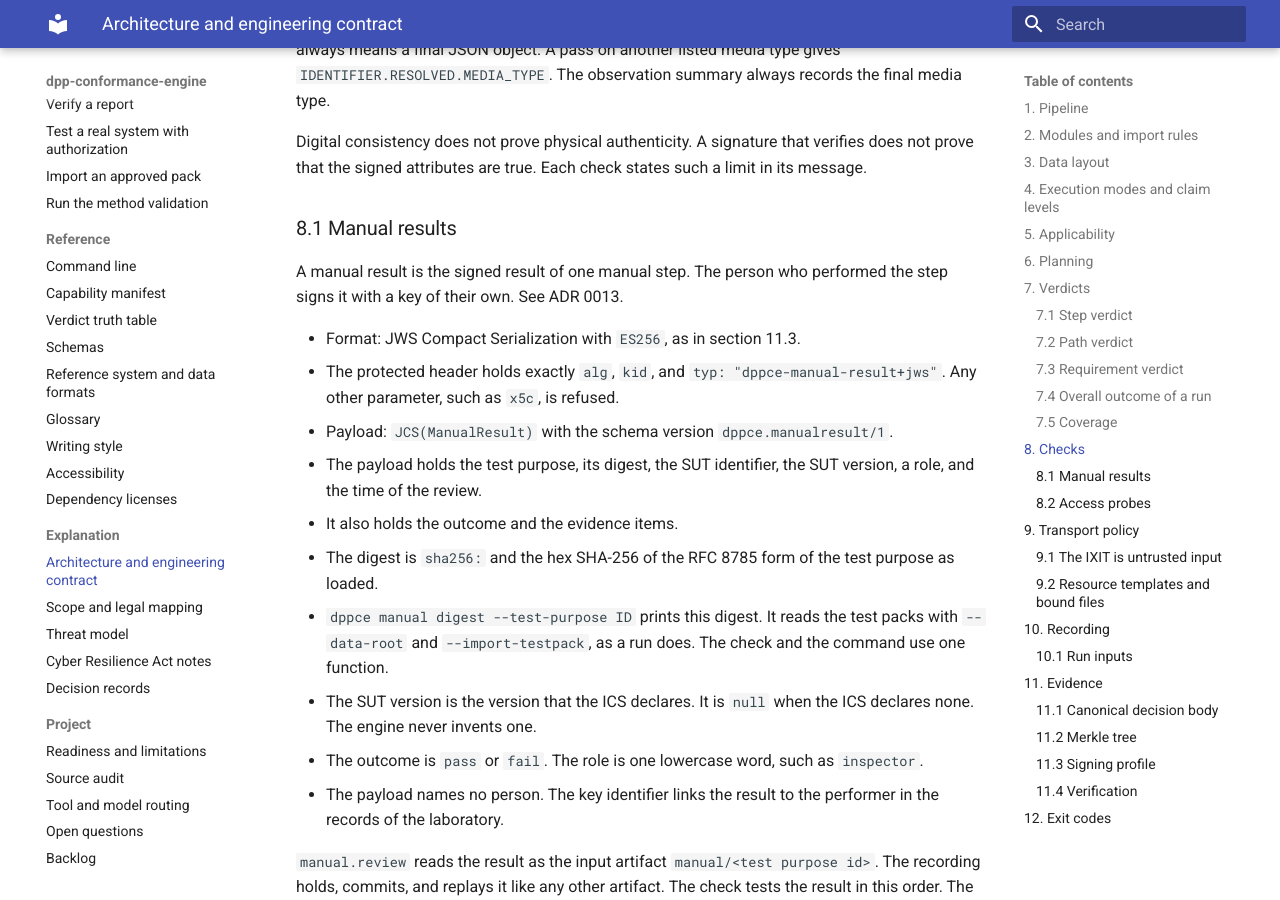
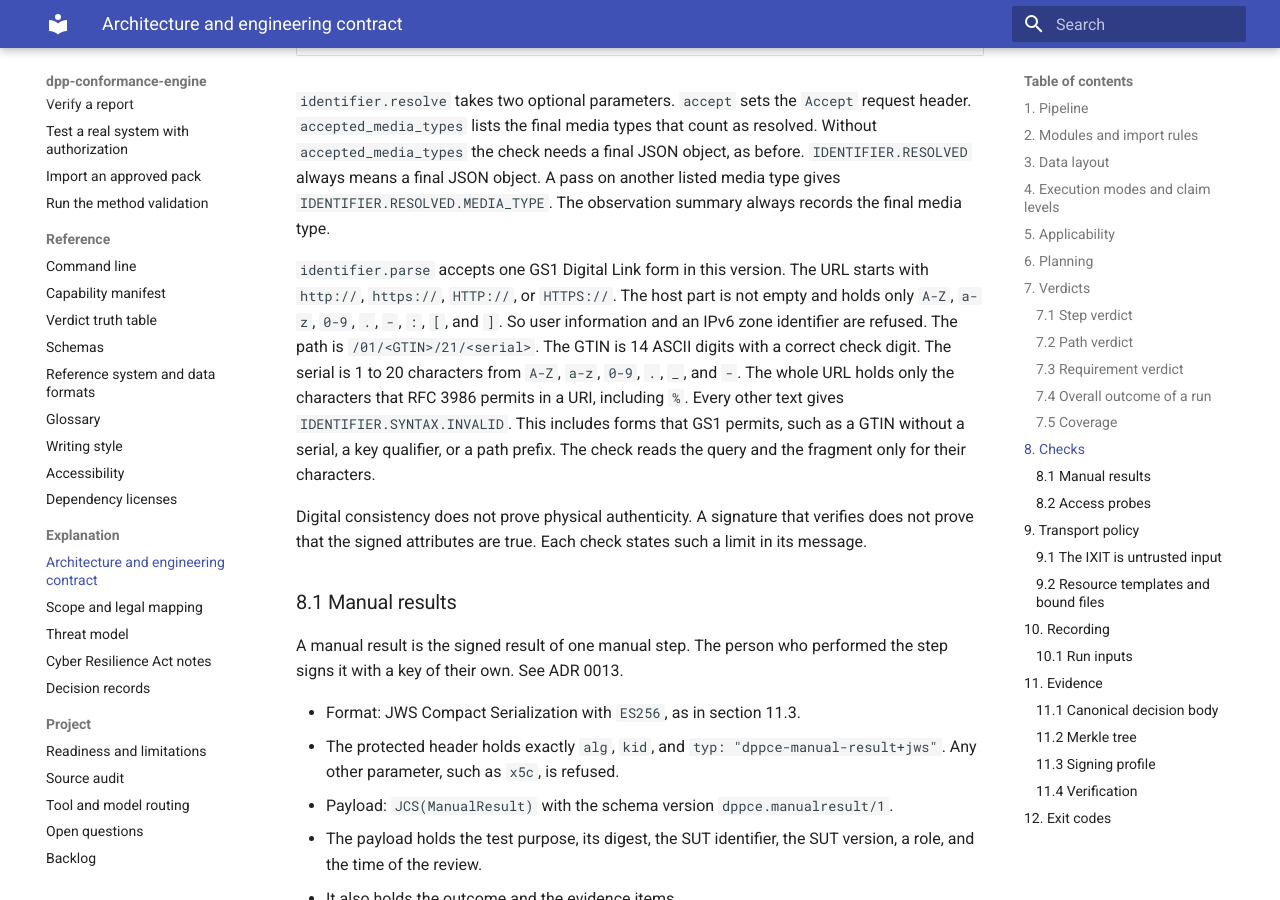
Before and after one commit to hadijannat/dpp-conformance-engine, an MkDocs documentation site: the page built from docs/explanation/architecture.md, in a window 1280 px wide and 900 px high, scrolled down 10160 px. Built offline with MkDocs 1.6.1 and Material for MkDocs 9.7.7, drawn with Linux system fonts in a browser that asks for light colours; the version menu is left out; some of the changed text lies outside the part shown.

Commit message:
docs(architecture): state the strict JSON load, the GS1 parse form, and the key guards
Section 2 rule 4 says that load_data parses JSON with parse_strict and
refuses a non-scalar YAML key and deep nesting. Section 8 states the
one GS1 Digital Link form that identifier.parse accepts. Section 11.3
states that a key whose use or alg does not permit ES256 is refused.

Co-Authored-By: Claude Opus 5.5 <noreply@anthropic.com>

```diff
--- a/docs/explanation/architecture.md
+++ b/docs/explanation/architecture.md
@@ -45,10 +45,14 @@ Rules:
 2. `verifier` never imports `orchestrator`, `adapters`, `testdefs`, or the transport.
 3. A check reaches the outside world only through the `Acquirer` protocol.
 4. YAML is parsed only by `dppce.catalogue.load_data`. It uses a subclass of PyYAML's
-   `SafeLoader` that also rejects a repeated key. A test proves that a `!!python/object` tag is
-   rejected. No YAML value is evaluated as code or as a template. A URL template (section 9.2)
-   is not evaluated either. The engine only replaces named placeholders with percent-encoded
-   values under a fixed grammar.
+   `SafeLoader` that also rejects a repeated key and a key that cannot be a mapping key.
+   `load_data` parses a JSON file with `parse_strict` (section 11), so a repeated key, `NaN`,
+   `Infinity`, and a number outside the float range are rejected. A nesting deeper than the
+   parser handles is an input error, not a crash. The envelope, the trust bundle, the recording,
+   the manual result, the authorization, and the JWS header and payload are also parsed with
+   `parse_strict`. A test proves that a `!!python/object` tag is rejected. No YAML value is
+   evaluated as code or as a template. A URL template (section 9.2) is not evaluated either. The
+   engine only replaces named placeholders with percent-encoded values under a fixed grammar.
 5. No module fetches a schema, a JSON-LD context, or a `$ref` from the network. Every such
    resource is a pinned local file.
 
@@ -324,6 +328,16 @@ Initial registry:
 `accepted_media_types` the check needs a final JSON object, as before. `IDENTIFIER.RESOLVED`
 always means a final JSON object. A pass on another listed media type gives
 `IDENTIFIER.RESOLVED.MEDIA_TYPE`. The observation summary always records the final media type.
+
+`identifier.parse` accepts one GS1 Digital Link form in this version. The URL starts with
+`http://`, `https://`, `HTTP://`, or `HTTPS://`. The host part is not empty and holds only `A-Z`,
+`a-z`, `0-9`, `.`, `-`, `:`, `[`, and `]`. So user information and an IPv6 zone identifier are
+refused. The path is `/01/<GTIN>/21/<serial>`. The GTIN is 14 ASCII digits with a correct check
+digit. The serial is 1 to 20 characters from `A-Z`, `a-z`, `0-9`, `.`, `_`, and `-`. The whole
+URL holds only the characters that RFC 3986 permits in a URI, including `%`. Every other text
+gives `IDENTIFIER.SYNTAX.INVALID`. This includes forms that GS1 permits, such as a GTIN without
+a serial, a key qualifier, or a path prefix. The check reads the query and the fragment only for
+their characters.
 
 Digital consistency does not prove physical authenticity. A signature that verifies does not
 prove that the signed attributes are true. Each check states such a limit in its message.
@@ -682,7 +696,11 @@ RFC 9162 and gives no protection against equivocation.
 ### 11.3 Signing profile
 
 One profile: JWS Compact Serialization (RFC 7515) with `ES256`. The allowlist is `["ES256"]`.
-The payload is `JCS(attestation)`. The protected header holds `alg`, `kid`, and
+The payload is `JCS(attestation)`.
+The verification key is a public P-256 JWK with `kty`, `crv`, `x`, and `y`. It can also have
+`kid`, `use`, and `alg`. A key whose `use` is not `sig` is refused. A key whose `alg` is not
+`ES256` is refused.
+The protected header holds `alg`, `kid`, and
 `typ: "dppce-attestation+jws"`. Keys in the repository are test keys and say so in their names.
 Production keys come from a `Signer` implementation for a KMS or PKCS#11 device.
 Qualified electronic seals, COSE, RFC 3161, Bitstring Status List, and UNTP DCC export are
```
